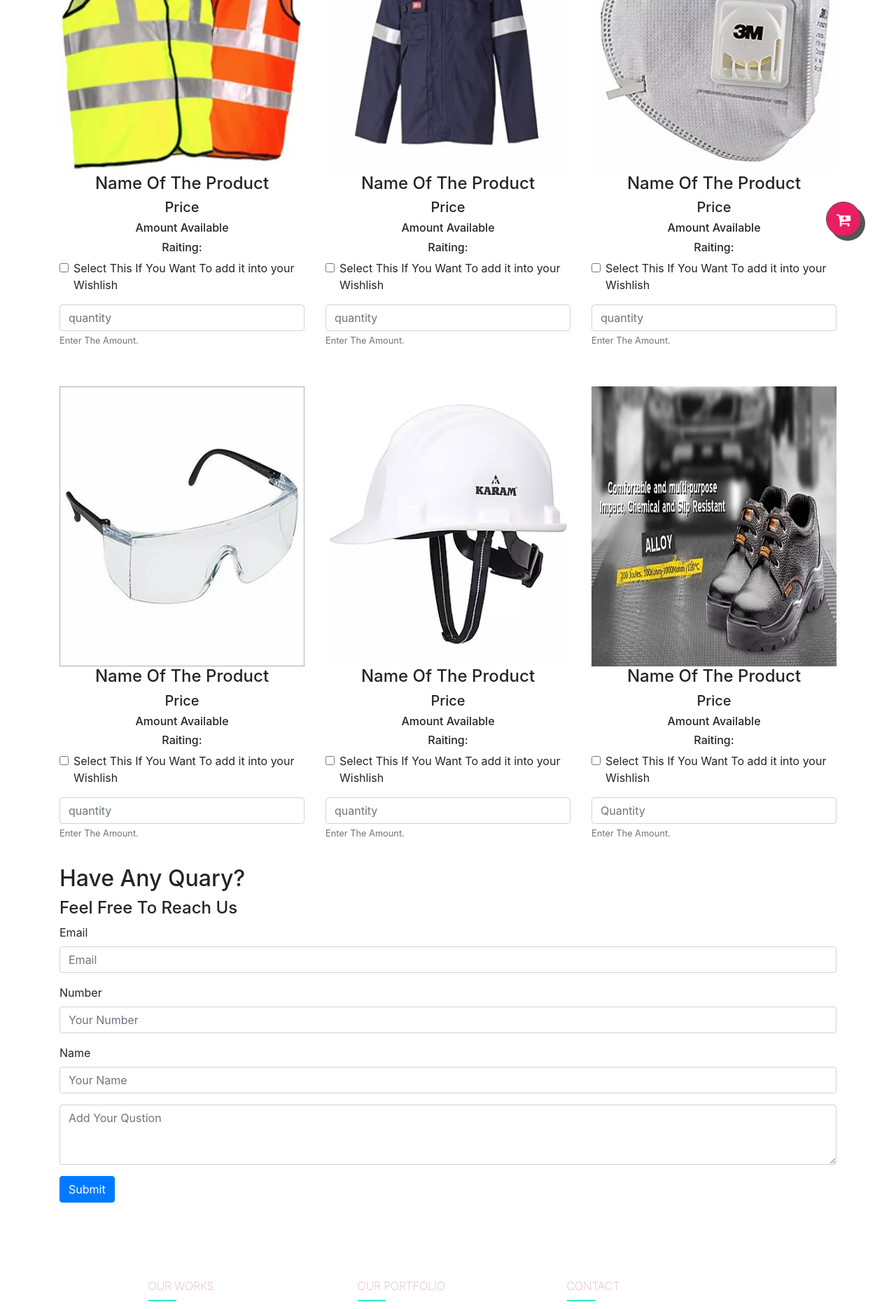
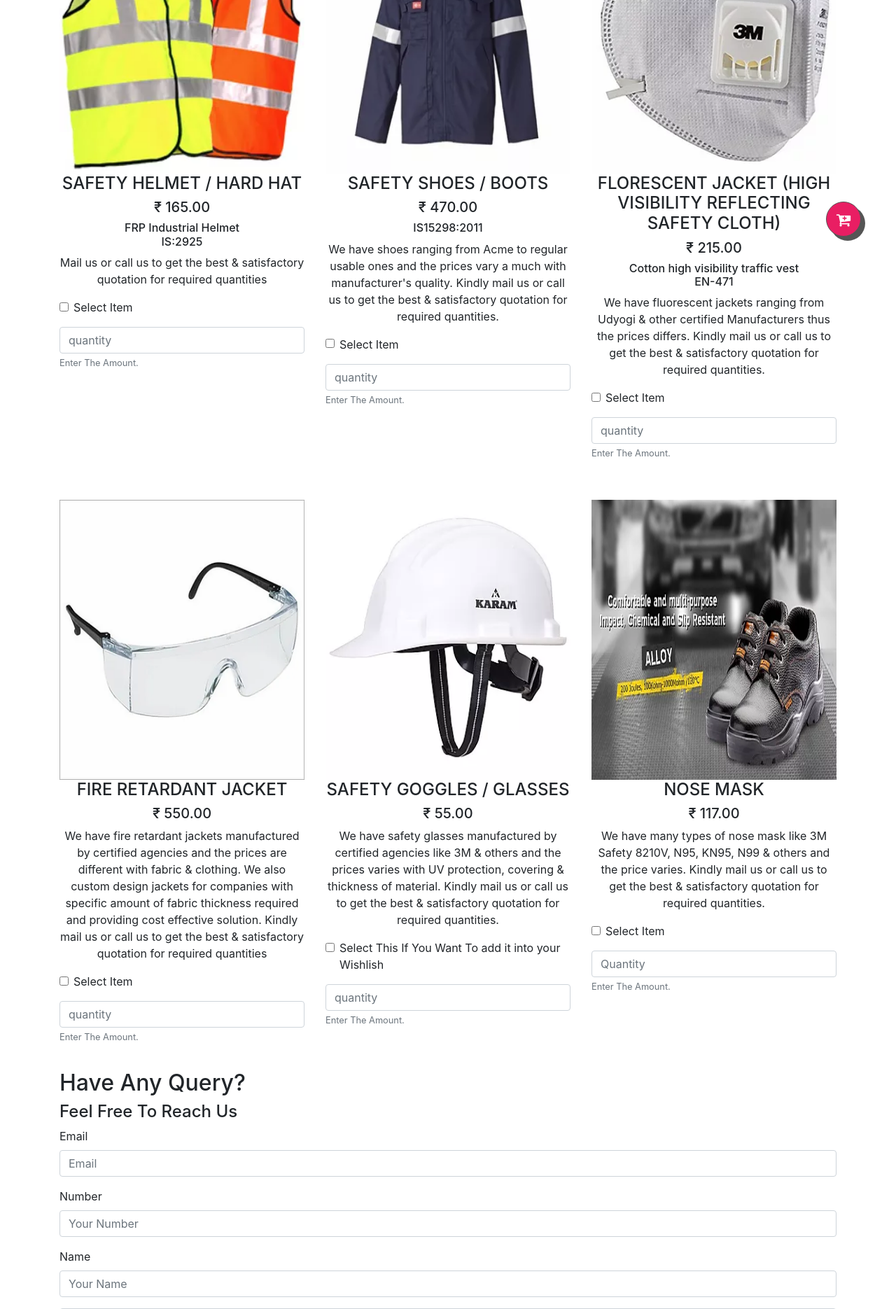
Before and after one commit to Amit998/SP_Site, a PHP site: page /shop.php in a window 1280 px wide. Shown: the part 422-2292 px from the top of the page at 70% size. Run offline with PHP 8.4, Linux system fonts and the light colour scheme; some libraries are stand-ins or nearby versions.

Commit message:
Shop Section issue fixed

```diff
--- a/shop.php
+++ b/shop.php
@@ -1,5 +1,3 @@
-
-
 <!DOCTYPE html>
 <html lang="en">
 <head>
@@ -82,16 +80,16 @@
                             </a>
                         </div>
 
-                          <h4 class="text-center">Name Of The Product</h4>
-                          <h5 class="text-center">Price</h5>
-                          <h6 class="text-center">Amount Available</b></h6>
-                          <h6 class="text-center">Raiting:</h6>
+                          <h4 class="text-center">SAFETY HELMET / HARD HAT</h4>
+                          <h5 class="text-center">₹ 165.00</h5>
+                          <h6 class="text-center">FRP Industrial Helmet <br>IS:2925</h6>
+                          <p class="text-center">Mail us or call us to get the best & satisfactory quotation for required quantities</p>
 
                         <!--a href="" type="submit" class="btn cartBtn" id="addToCart" >ADD TO CART</a-->
                         <div class="form-group">
                           <div class="form-check">
                             <input type="checkbox" class="form-check-input" name="object1">
-                            <label class="form-check-label" for="exampleCheck1">Select This If You Want To add it into your Wishlish</label>
+                            <label class="form-check-label" for="exampleCheck1">Select Item</label>
                           </div>
                         </div>
                         <div class="form-group">
@@ -113,20 +111,21 @@
                               </a>
                           </div>
 
-                            <h4 class="text-center">Name Of The Product</h4>
-                            <h5 class="text-center">Price</h5>
-                            <h6 class="text-center">Amount Available</b></h6>
-                            <h6 class="text-center">Raiting:</h6>
+                            <h4 class="text-center">SAFETY SHOES / BOOTS</h4>
+                            <h5 class="text-center">₹ 470.00</h5>
+
+                            <h6 class="text-center">IS15298:2011</h6>
+                            <p class="text-center">We have shoes ranging from Acme to regular usable ones and the prices vary a much with manufacturer's quality. Kindly mail us or call us to get the best & satisfactory quotation for required quantities.</p>
 
                           <!--a href="" type="submit" class="btn cartBtn" id="addToCart" >ADD TO CART</a-->
                           <div class="form-group">
                             <div class="form-check">
-                              <input type="checkbox" class="form-check-input" name="object1">
-                              <label class="form-check-label" for="exampleCheck1">Select This If You Want To add it into your Wishlish</label>
+                              <input type="checkbox" class="form-check-input" name="object2">
+                              <label class="form-check-label" for="exampleCheck1">Select Item</label>
                             </div>
                           </div>
                           <div class="form-group">
-                            <input class="form-control" id="exampleInputEmail1" aria-describedby="totalAmount" type="number" name="quantity1" placeholder="quantity" min="0" max="10">
+                            <input class="form-control" id="exampleInputEmail1" aria-describedby="totalAmount" type="number" name="quantity2" placeholder="quantity" min="0" max="10">
                             <small id="totalAmount" class="form-text text-muted">Enter The Amount.</small>
                           </div>
 
@@ -144,20 +143,20 @@
                             </a>
                         </div>
 
-                          <h4 class="text-center">Name Of The Product</h4>
-                          <h5 class="text-center">Price</b></h5>
-                          <h6 class="text-center">Amount Available</b></h6>
-                          <h6 class="text-center">Raiting:</b></h6>
+                          <h4 class="text-center">FLORESCENT JACKET (HIGH VISIBILITY REFLECTING SAFETY CLOTH)</h4>
+                          <h5 class="text-center">₹ 215.00</b></h5>
 
+                          <h6 class="text-center">Cotton high visibility traffic vest<br>EN-471</h6>
+                          <p class="text-center">We have fluorescent jackets ranging from Udyogi & other certified Manufacturers thus the prices differs. Kindly mail us or call us to get the best & satisfactory quotation for required quantities.</p>
                         <!--a href="" type="submit" class="btn cartBtn" id="addToCart" >ADD TO CART</a-->
                         <div class="form-group">
                           <div class="form-check">
-                            <input type="checkbox" class="form-check-input" name="object2">
-                            <label class="form-check-label" for="exampleCheck1">Select This If You Want To add it into your Wishlish</label>
+                            <input type="checkbox" class="form-check-input" name="object3">
+                            <label class="form-check-label" for="exampleCheck1">Select Item</label>
                           </div>
                         </div>
                         <div class="form-group">
-                          <input class="form-control" aria-describedby="totalAmount" type="number" name="quantity2" placeholder="quantity" min="0" max="10">
+                          <input class="form-control" aria-describedby="totalAmount" type="number" name="quantity3" placeholder="quantity" min="0" max="10">
                           <small id="totalAmount" class="form-text text-muted">Enter The Amount.</small>
                         </div>
 
@@ -175,20 +174,20 @@
                             </a>
                         </div>
 
-                          <h4 class="text-center">Name Of The Product</h4>
-                          <h5 class="text-center">Price</b></h5>
-                          <h6 class="text-center">Amount Available</b></h6>
-                          <h6 class="text-center">Raiting:</b></h6>
+                          <h4 class="text-center">FIRE RETARDANT JACKET</h4>
+                          <h5 class="text-center">₹ 550.00</b></h5>
+
+                          <p class="text-center">We have fire retardant jackets manufactured by certified agencies and the prices are different with fabric & clothing. We also custom design jackets for companies with specific amount of fabric thickness required and providing cost effective solution. Kindly mail us or call us to get the best & satisfactory quotation for required quantities</p>
 
                         <!--a href="" type="submit" class="btn cartBtn" id="addToCart" >ADD TO CART</a-->
                         <div class="form-group">
                           <div class="form-check">
-                            <input type="checkbox" class="form-check-input" name="object3">
-                            <label class="form-check-label" for="exampleCheck1">Select This If You Want To add it into your Wishlish</label>
+                            <input type="checkbox" class="form-check-input" name="object4">
+                            <label class="form-check-label" for="exampleCheck1">Select Item</label>
                           </div>
                         </div>
                         <div class="form-group">
-                          <input class="form-control" aria-describedby="totalAmount" type="number" name="quantity3" placeholder="quantity" min="0" max="10">
+                          <input class="form-control" aria-describedby="totalAmount" type="number" name="quantity4" placeholder="quantity" min="0" max="10">
                           <small id="totalAmount" class="form-text text-muted">Enter The Amount.</small>
                         </div>
 
@@ -208,20 +207,20 @@
                             </a>
                         </div>
 
-                          <h4 class="text-center">Name Of The Product</h4>
-                          <h5 class="text-center">Price</b></h5>
-                          <h6 class="text-center">Amount Available</b></h6>
-                          <h6 class="text-center">Raiting:</b></h6>
+                          <h4 class="text-center">SAFETY GOGGLES / GLASSES</h4>
+                          <h5 class="text-center">₹ 55.00</b></h5>
+
+                          <p class="text-center">We have safety glasses manufactured by certified agencies like 3M & others and the prices varies with UV protection, covering & thickness of material. Kindly mail us or call us to get the best & satisfactory quotation for required quantities.</p>
 
                         <!--a href="" type="submit" class="btn cartBtn" id="addToCart" >ADD TO CART</a-->
                         <div class="form-group">
                           <div class="form-check">
-                            <input type="checkbox" class="form-check-input" name="object4">
+                            <input type="checkbox" class="form-check-input" name="object5">
                             <label class="form-check-label" for="exampleCheck1">Select This If You Want To add it into your Wishlish</label>
                           </div>
                         </div>
                         <div class="form-group">
-                          <input class="form-control"  aria-describedby="totalAmount" type="number" name="quantity4" placeholder="quantity" min="0" max="10">
+                          <input class="form-control"  aria-describedby="totalAmount" type="number" name="quantity5" placeholder="quantity" min="0" max="10">
                           <small id="totalAmount" class="form-text text-muted">Enter The Amount.</small>
                         </div>
 
@@ -240,21 +239,20 @@
                             </a>
                         </div>
 
-                          <h4 class="text-center">Name Of The Product</h4>
-                          <h5 class="text-center">Price</b></h5>
-                          <h6 class="text-center">Amount Available</b></h6>
-                          <h6 class="text-center">Raiting:</b></h6>
+                          <h4 class="text-center">NOSE MASK</h4>
+                          <h5 class="text-center">₹ 117.00</b></h5>
+                          <p class="text-center">We have many types of nose mask like 3M Safety 8210V, N95, KN95, N99 & others and the price varies. Kindly mail us or call us to get the best & satisfactory quotation for required quantities.</p>
 
                         <!--a href="" type="submit" class="btn cartBtn" id="addToCart" >ADD TO CART</a-->
 
                         <div class="form-group">
                           <div class="form-check">
-                            <input type="checkbox" class="form-check-input" name="object5">
-                            <label class="form-check-label" for="exampleCheck1">Select This If You Want To add it into your Wishlish</label>
+                            <input type="checkbox" class="form-check-input" name="object6">
+                            <label class="form-check-label" for="exampleCheck1">Select Item</label>
                           </div>
                         </div>
                         <div class="form-group">
-                          <input class="form-control" aria-describedby="totalAmount" type="number" name="quantity5" placeholder="Quantity" min="0" max="10">
+                          <input class="form-control" aria-describedby="totalAmount" type="number" name="quantity6" placeholder="Quantity" min="0" max="10">
                           <small id="totalAmount" class="form-text text-muted">Enter The Amount.</small>
                         </div>
 
@@ -270,12 +268,12 @@
                     </div>
 
             <div class="form-group">
-              <h2>Have Any Quary?</h2>
+              <h2>Have Any Query?</h2>
               <h4>Feel Free To Reach Us</h4>
 
               <label for="inputEmail">Email</label>
 
-              <input type="email" class="form-control" id="inputEmail" placeholder="Email" required="true" pattern="[a-z0-9._%+-]+@[a-z0-9.-]+\.[a-z]{2,3}$">
+              <input type="email" class="form-control" id="inputEmail" name="inputEmail" placeholder="Email" required="true" pattern="[a-z0-9._%+-]+@[a-z0-9.-]+\.[a-z]{2,3}$">
             </div>
 
             <div class="form-group">
@@ -285,11 +283,11 @@
 
             <div class="form-group">
                 <label for="inputName">Name</label>
-                <input type="text" name="name" required="true" class="form-control" id="inputName" placeholder="Your Name">
+                <input type="text" name="inputName" required="true" class="form-control" id="inputName" placeholder="Your Name">
             </div>
 
             <div class="form-group">
-              <textarea rows="3" class="form-control" name="text" placeholder="Add Your Qustion"></textarea>
+              <textarea rows="3" class="form-control" name="text" placeholder="Add Your Question"></textarea>
             </div>
 
 
@@ -306,7 +304,7 @@
 
 
 <?php
-if(isset($_POST['btn']) and isset($_POST["form_submitted"])){
+if(isset($_POST["btn"]) and isset($_POST["form_submitted"])){
   $email= $_POST["inputEmail"];
   $phn= $_POST["phn"];
   $name=$_POST["inputName"];
@@ -334,7 +332,10 @@
                             $object4=$_POST['quantity4'];
                         }
                         if(!empty($_POST['object5'])){
-                            $object4=$_POST['quantity5'];
+                            $object5=$_POST['quantity5'];
+                        }
+                        if(!empty($_POST['object6'])){
+                            $object6=$_POST['quantity6'];
                         }
                     }
                     if(empty($object1)){
@@ -354,12 +355,15 @@
                     {
                         $object5=0;
                     }
+                    if(empty($object6))
+                    {
+                        $object6=0;
+                    }
 
                     $to="damitlucky998@gmail.com";
                     $subject="Asking for Quotation";
 
-                    $message="Mail from:".$email."\n"."Name:".$name."\n"."Phn number=".$phn."\n"."Object1 quantity=".$object1."\n"."Object2 quantity=".$object2."\n"."Object3 quantity=".$object3."\n"."Object4 quantity=".$object4."\n  object 5".$object5."\n"."Message :".$text;
-
+                    $message="Mail from:".$email."\n"."Name:".$name."\n"."Phn number=".$phn."\n"."Object1 quantity=".$object1."\n"."Object2 quantity=".$object2."\n"."Object3 quantity=".$object3."\n"."Object4 quantity=".$object4."\n  Object5=".$object5."\n"." Object6=".$object6."\n Message :".$text;
                     if(mail($to,$subject,$message)){
                         ?>
             <script>console.log("successful");</script>
```
